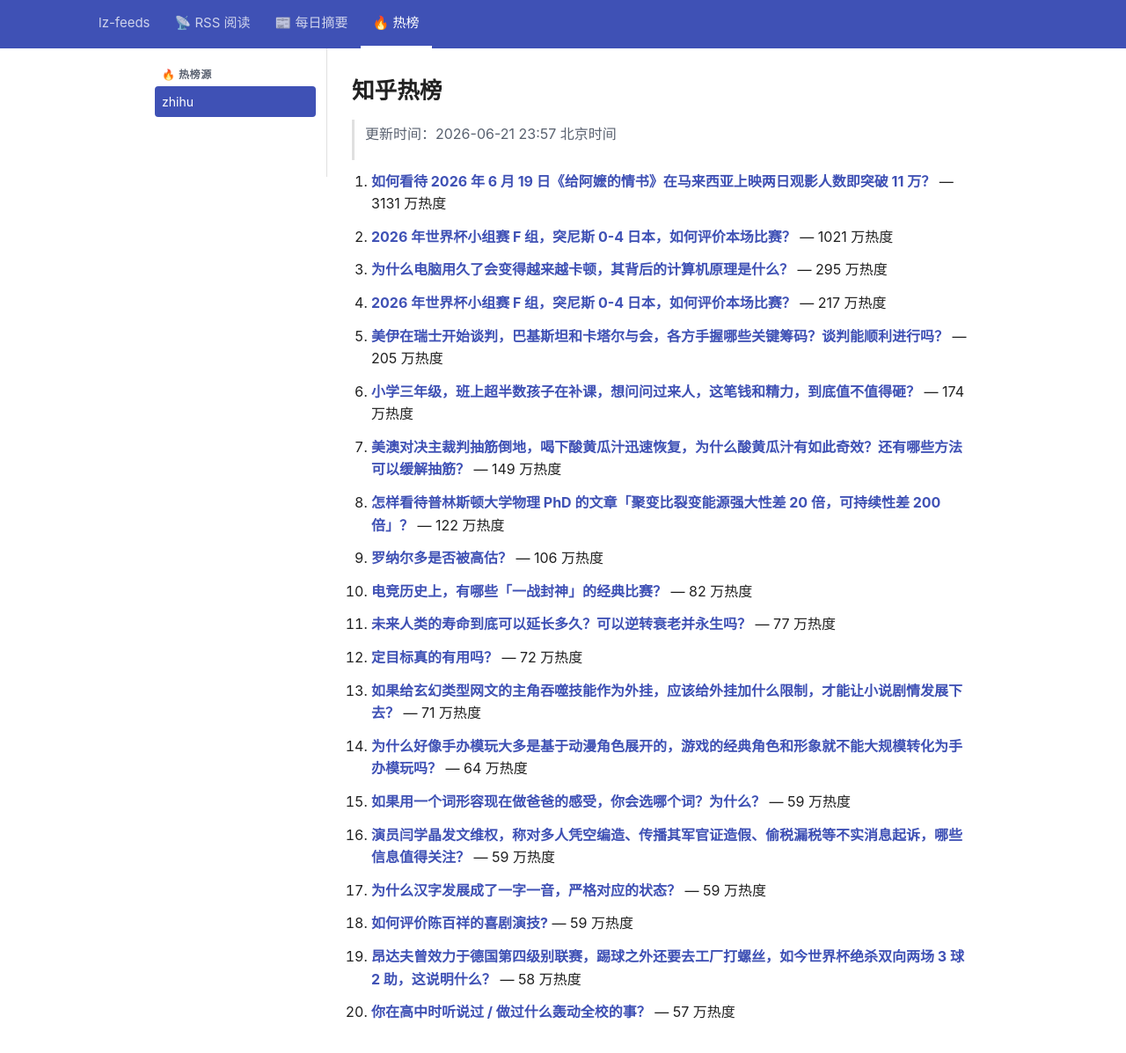
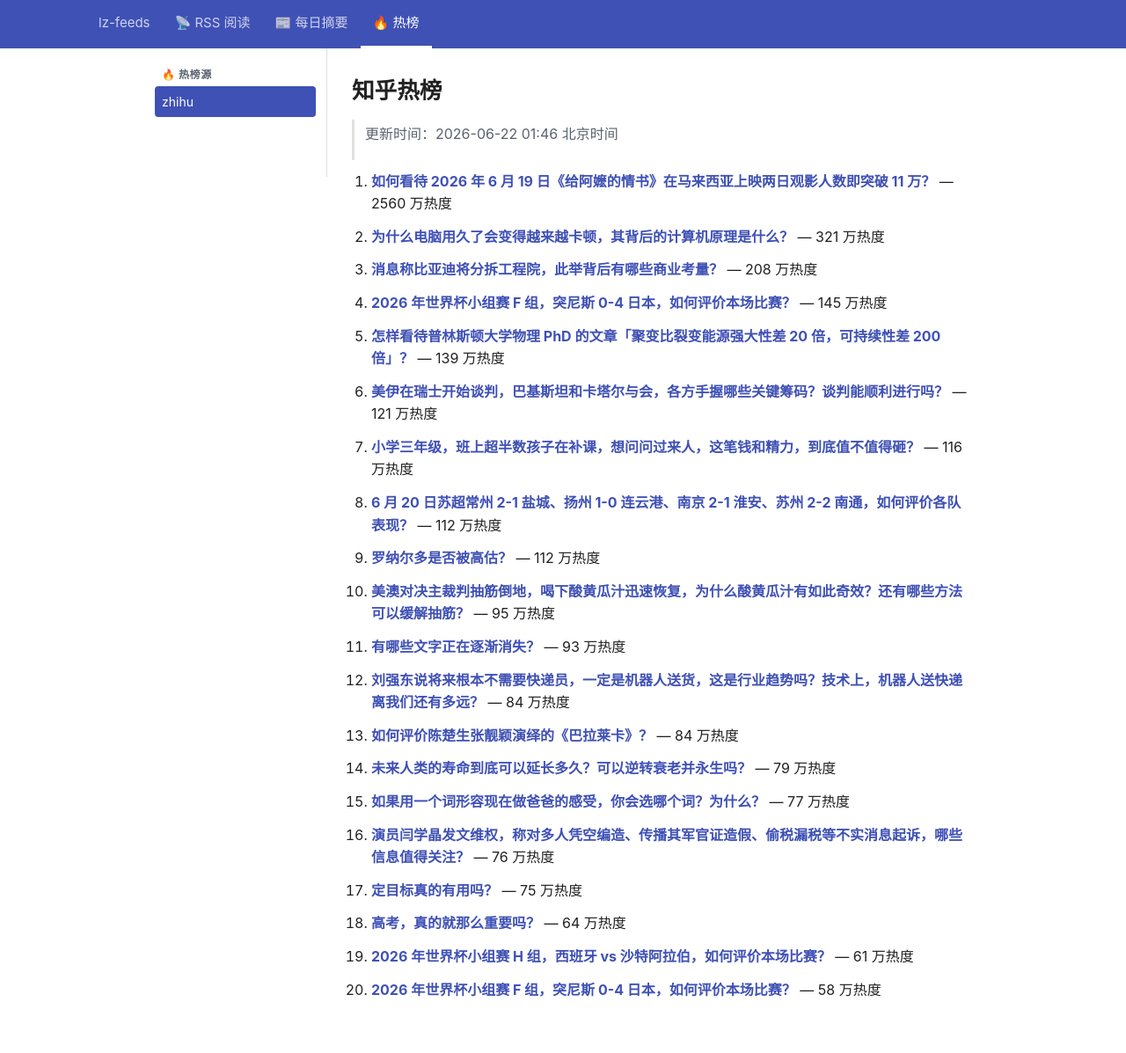
Before and after one commit to lizhang0101/lz-feeds, a Jekyll site: the page built from _hotlist/zhihu.md, in a window 1280 px wide and 1228 px high. Shown: the top 1197 px of the window at 88% size. Built offline with Jekyll 4.4.1, drawn with Linux system fonts in a browser that asks for light colours.

Commit message:
hotlist: 2026-06-21T17:46Z

```diff
--- a/_hotlist/zhihu.md
+++ b/_hotlist/zhihu.md
@@ -1,48 +1,48 @@
 ---
-updated: 2026-06-21 23:57 北京时间
+updated: 2026-06-22 01:46 北京时间
 count: 20
 ---
 
 # 知乎热榜
 
-> 更新时间：2026-06-21 23:57 北京时间
+> 更新时间：2026-06-22 01:46 北京时间
 
-1. **[如何看待 2026 年 6 月 19 日《给阿嬷的情书》在马来西亚上映两日观影人数即突破 11 万？](https://www.zhihu.com/question/2051877705340155594)** — 3131 万热度
+1. **[如何看待 2026 年 6 月 19 日《给阿嬷的情书》在马来西亚上映两日观影人数即突破 11 万？](https://www.zhihu.com/question/2051877705340155594)** — 2560 万热度
 
-2. **[2026 年世界杯小组赛 F 组，突尼斯 0-4 日本，如何评价本场比赛？](https://www.zhihu.com/question/2050231270332789671)** — 1021 万热度
+2. **[为什么电脑用久了会变得越来越卡顿，其背后的计算机原理是什么？](https://www.zhihu.com/question/2050541900717876936)** — 321 万热度
 
-3. **[为什么电脑用久了会变得越来越卡顿，其背后的计算机原理是什么？](https://www.zhihu.com/question/2050541900717876936)** — 295 万热度
+3. **[消息称比亚迪将分拆工程院，此举背后有哪些商业考量？](https://www.zhihu.com/question/2051040051715482745)** — 208 万热度
 
-4. **[2026 年世界杯小组赛 F 组，突尼斯 0-4 日本，如何评价本场比赛？](https://www.zhihu.com/question/2052026680336822993)** — 217 万热度
+4. **[2026 年世界杯小组赛 F 组，突尼斯 0-4 日本，如何评价本场比赛？](https://www.zhihu.com/question/2052026680336822993)** — 145 万热度
 
-5. **[美伊在瑞士开始谈判，巴基斯坦和卡塔尔与会，各方手握哪些关键筹码？谈判能顺利进行吗？](https://www.zhihu.com/question/2052018098027192414)** — 205 万热度
+5. **[怎样看待普林斯顿大学物理 PhD 的文章「聚变比裂变能源强大性差 20 倍，可持续性差 200 倍」？](https://www.zhihu.com/question/2048848198643474975)** — 139 万热度
 
-6. **[小学三年级，班上超半数孩子在补课，想问问过来人，这笔钱和精力，到底值不值得砸？](https://www.zhihu.com/question/2051349432130712454)** — 174 万热度
+6. **[美伊在瑞士开始谈判，巴基斯坦和卡塔尔与会，各方手握哪些关键筹码？谈判能顺利进行吗？](https://www.zhihu.com/question/2052018098027192414)** — 121 万热度
 
-7. **[美澳对决主裁判抽筋倒地，喝下酸黄瓜汁迅速恢复，为什么酸黄瓜汁有如此奇效？还有哪些方法可以缓解抽筋？](https://www.zhihu.com/question/2051665923690292996)** — 149 万热度
+7. **[小学三年级，班上超半数孩子在补课，想问问过来人，这笔钱和精力，到底值不值得砸？](https://www.zhihu.com/question/2051349432130712454)** — 116 万热度
 
-8. **[怎样看待普林斯顿大学物理 PhD 的文章「聚变比裂变能源强大性差 20 倍，可持续性差 200 倍」？](https://www.zhihu.com/question/2048848198643474975)** — 122 万热度
+8. **[6 月 20 日苏超常州 2-1 盐城、扬州 1-0 连云港、南京 2-1 淮安、苏州 2-2 南通，如何评价各队表现？](https://www.zhihu.com/question/2051755694106178945)** — 112 万热度
 
-9. **[罗纳尔多是否被高估？](https://www.zhihu.com/question/28233036)** — 106 万热度
+9. **[罗纳尔多是否被高估？](https://www.zhihu.com/question/28233036)** — 112 万热度
 
-10. **[电竞历史上，有哪些「一战封神」的经典比赛？](https://www.zhihu.com/question/2043732533255394144)** — 82 万热度
+10. **[美澳对决主裁判抽筋倒地，喝下酸黄瓜汁迅速恢复，为什么酸黄瓜汁有如此奇效？还有哪些方法可以缓解抽筋？](https://www.zhihu.com/question/2051665923690292996)** — 95 万热度
 
-11. **[未来人类的寿命到底可以延长多久？可以逆转衰老并永生吗？](https://www.zhihu.com/question/396327643)** — 77 万热度
+11. **[有哪些文字正在逐渐消失？](https://www.zhihu.com/question/2049960380819052162)** — 93 万热度
 
-12. **[定目标真的有用吗？](https://www.zhihu.com/question/2051804962053796556)** — 72 万热度
+12. **[刘强东说将来根本不需要快递员，一定是机器人送货，这是行业趋势吗？技术上，机器人送快递离我们还有多远？](https://www.zhihu.com/question/2052132938649531488)** — 84 万热度
 
-13. **[如果给玄幻类型网文的主角吞噬技能作为外挂，应该给外挂加什么限制，才能让小说剧情发展下去？](https://www.zhihu.com/question/2036858056068309025)** — 71 万热度
+13. **[如何评价陈楚生张靓颖演绎的《巴拉莱卡》？](https://www.zhihu.com/question/2049148329733386531)** — 84 万热度
 
-14. **[为什么好像手办模玩大多是基于动漫角色展开的，游戏的经典角色和形象就不能大规模转化为手办模玩吗？](https://www.zhihu.com/question/2050254108230268790)** — 64 万热度
+14. **[未来人类的寿命到底可以延长多久？可以逆转衰老并永生吗？](https://www.zhihu.com/question/396327643)** — 79 万热度
 
-15. **[如果用一个词形容现在做爸爸的感受，你会选哪个词？为什么？](https://www.zhihu.com/question/2047680072484484960)** — 59 万热度
+15. **[如果用一个词形容现在做爸爸的感受，你会选哪个词？为什么？](https://www.zhihu.com/question/2047680072484484960)** — 77 万热度
 
-16. **[演员闫学晶发文维权，称对多人凭空编造、传播其军官证造假、偷税漏税等不实消息起诉，哪些信息值得关注？](https://www.zhihu.com/question/2051405210149286965)** — 59 万热度
+16. **[演员闫学晶发文维权，称对多人凭空编造、传播其军官证造假、偷税漏税等不实消息起诉，哪些信息值得关注？](https://www.zhihu.com/question/2051405210149286965)** — 76 万热度
 
-17. **[为什么汉字发展成了一字一音，严格对应的状态？](https://www.zhihu.com/question/1923727601706468623)** — 59 万热度
+17. **[定目标真的有用吗？](https://www.zhihu.com/question/2051804962053796556)** — 75 万热度
 
-18. **[如何评价陈百祥的喜剧演技?](https://www.zhihu.com/question/406685594)** — 59 万热度
+18. **[高考，真的就那么重要吗？](https://www.zhihu.com/question/2052045109299041616)** — 64 万热度
 
-19. **[昂达夫曾效力于德国第四级别联赛，踢球之外还要去工厂打螺丝，如今世界杯绝杀双向两场 3 球 2 助，这说明什么？](https://www.zhihu.com/question/2051971315842511160)** — 58 万热度
+19. **[2026 年世界杯小组赛 H 组，西班牙 vs 沙特阿拉伯，如何评价本场比赛？](https://www.zhihu.com/question/2050231491490047949)** — 61 万热度
 
-20. **[你在高中时听说过 / 做过什么轰动全校的事？](https://www.zhihu.com/question/319923069)** — 57 万热度
+20. **[2026 年世界杯小组赛 F 组，突尼斯 0-4 日本，如何评价本场比赛？](https://www.zhihu.com/question/2050231270332789671)** — 58 万热度
```
